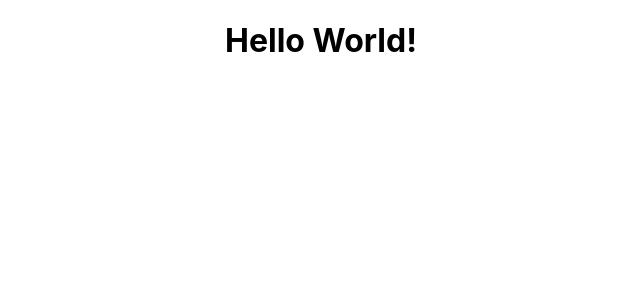
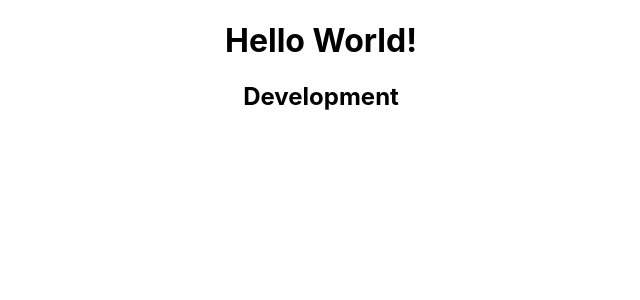
Before and after one commit to dianestephani/shopifychallenge22, a React (Create React App) app: page / in a window 1280 px wide. Shown: the top 300 px of the page, without its empty margins (319-959 px from the left). Built offline with nearby package versions, Linux system fonts and the light colour scheme.

Commit message:
development branch

```diff
--- a/src/App.js
+++ b/src/App.js
@@ -6,6 +6,7 @@ function App() {
   return (
     <div className='App'>
       <h1>Hello World!</h1>
+      <h2>Development</h2>
     </div>
   );
 }
```
